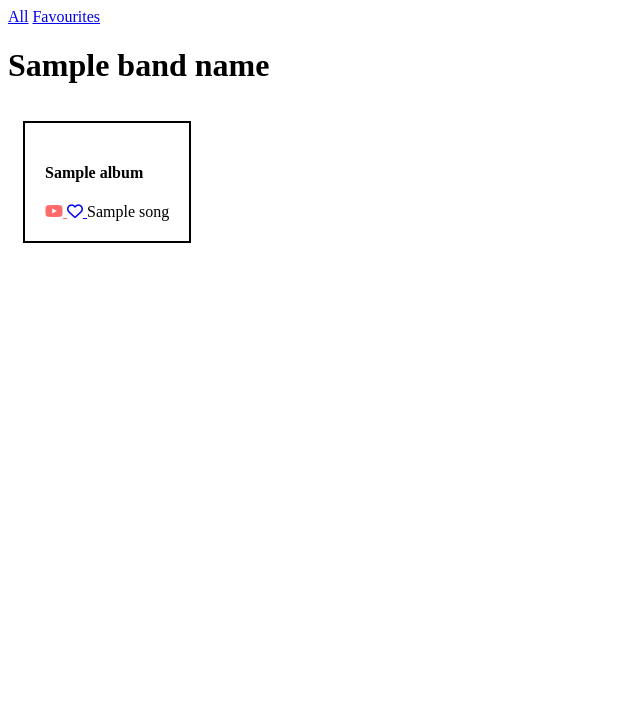
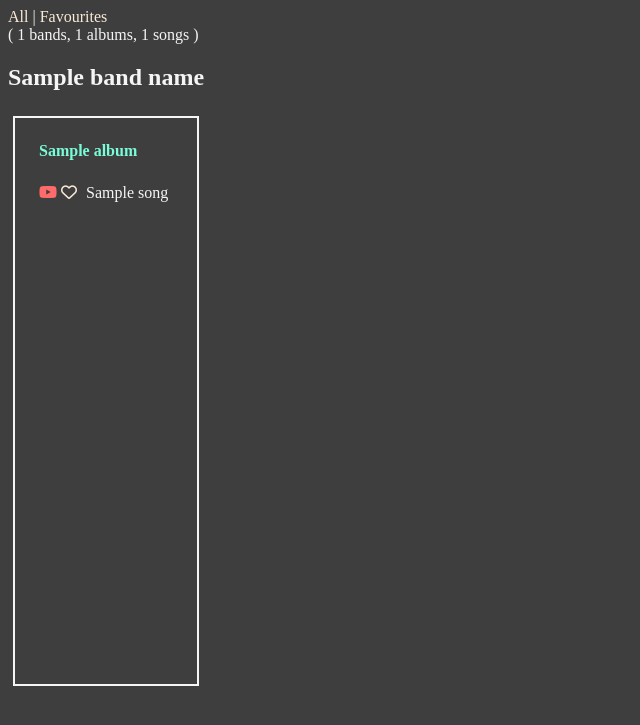
Before and after one commit to diptangsu/MyMusicCollection, a Django app: template music/templates/music/albums.html in a window 1280 px wide. Shown: the top 725 px of the page, without its empty margins (0-640 px from the left). Run offline with Django 3.2, Linux system fonts and the light colour scheme; the template is opened without the code that fills it: most values are stand-ins (such as "Sample title", 1, 10 or a date in 2020); some libraries are stand-ins or nearby versions.

```diff
--- a/music/models.py
+++ b/music/models.py
@@ -5,7 +5,7 @@ class Band(models.Model):
     name = models.CharField(max_length=255, unique=True)
 
     def __str__(self):
-        return self.name
+        return f'{self.name} ({len(self.get_albums())})'
 
     def get_albums(self):
         return Album.objects.filter(band=self)
@@ -19,7 +19,7 @@ class Album(models.Model):
         return f'{self.name} [{self.band.name}]'
 
     def get_songs(self):
-        return Song.objects.filter(album=self)
+        return Song.objects.filter(album=self).order_by('-favourite')
 
     def get_favourites(self):
         return Song.objects.filter(album=self, favourite=True)
--- a/music/templates/music/albums.html
+++ b/music/templates/music/albums.html
@@ -1,25 +1,27 @@
-<!DOCTYPE html>
-<html lang="en">
-<head>
-    <meta charset="UTF-8">
-    <title>All Bands</title>
+{% extends 'music/base.html' %}
 
-    <script src="https://kit.fontawesome.com/32ed1706f4.js" crossorigin="anonymous"></script>
-</head>
-<body>
+{% block title %}
+    {{ band_name }}
+{% endblock %}
 
-<a href="/music/bands">All</a>
-<a href="/music/favourites">Favourites</a>
+{% block body %}
 
-<h1>{{ band_name }}</h1>
+    <h2>{{ band_name }}</h2>
 
     {% for album, songs in data %}
 
-    <div class="band" style="float: left; border: 2px solid; padding: 20px; margin: 15px;">
-
-        <h4>{{ album }}</h4>
+        <table class="scrolldown">
+            <thead>
+            <tr>
+                <th align="left">{{ album }}</th>
+            </tr>
+            </thead>
+            <tbody>
             {% for song_id, song, favourite, search in songs %}
-            <a href="https://www.youtube.com/results?search_query={{ search }}" target="_blank" style="color: #ff6b6b;">
+                <tr>
+                    <td>
+                        <a href="https://www.youtube.com/results?search_query={{ search }}" target="_blank"
+                           style="color: #ff6b6b;">
                             <i class="fab fa-youtube"></i>
                         </a>
                         {% if favourite %}
@@ -27,20 +29,21 @@
                                 <i class="fas fa-heart" style="color: red"></i>
                             </a>
 
-                <span style="color: #012600; background-color: #5dff60">
+                            <span style="color: #052900; background-color: #a5ffa5;">
                         {% else %}
                             <a href="/music/bands/song/{{ song_id }}/favourite?url={{ request.path }}">
                     <i class="far fa-heart"></i>
                 </a>
-                <span style="color: black">
+                            <span>
                         {% endif %}
                         {{ song }}
                         </span>
-            <br>
+                    </td>
+                </tr>
             {% endfor %}
-    </div>
+            </tbody>
+        </table>
 
     {% endfor %}
 
-</body>
-</html>
+{% endblock %}
--- /dev/null
+++ b/music/templates/music/base.html
@@ -0,0 +1,99 @@
+{% load humanize %}
+
+<!DOCTYPE html>
+<html lang="en">
+<head>
+    <meta charset="UTF-8">
+    <title>
+        {% block title %}
+
+        {% endblock %}
+    </title>
+
+    <script src="https://kit.fontawesome.com/32ed1706f4.js" crossorigin="anonymous"></script>
+
+    <style>
+        table {
+            float: left;
+            margin: 5px;
+            border: 2px solid whitesmoke;
+        }
+
+        table, th, td {
+            padding: 10px;
+        }
+
+        th {
+            color: #79fcd7;
+        }
+
+        a {
+            color: antiquewhite;
+            text-decoration: none;
+        }
+
+        a:visited {
+            color: #adbfff;
+        }
+
+        span {
+            padding: 5px;
+        }
+
+        /* To display the block as level element */
+        table.scrolldown tbody, table.scrolldown thead {
+            display: block;
+        }
+
+        table.scrolldown tbody {
+            height: 500px;
+            overflow-x: hidden;
+        }
+
+        /* width */
+        ::-webkit-scrollbar {
+            width: 5px;
+        }
+
+        /* Track */
+        ::-webkit-scrollbar-track {
+            background: #555;
+        }
+
+        /* Handle */
+        ::-webkit-scrollbar-thumb {
+            background: #888;
+        }
+
+        /* Handle on hover */
+        ::-webkit-scrollbar-thumb:hover {
+            background: #f1f1f1;
+        }
+    </style>
+
+</head>
+<body style="background-color: #3e3e3e; color: whitesmoke">
+
+<a href="/music/bands">All</a> |
+<a href="/music/favourites">Favourites</a>
+<br>
+(
+{% if total_bands %}
+    {{ total_bands | intcomma }} bands,
+{% endif %}
+{% if total_albums %}
+    {{ total_albums | intcomma }} albums,
+{% endif %}
+{% if total_songs %}
+    {{ total_songs | intcomma }} songs
+{% endif %}
+)
+
+<br>
+
+{% block body %}
+
+{% endblock %}
+
+</body>
+</html>
--- a/music/urls.py
+++ b/music/urls.py
@@ -1,6 +1,6 @@
 from django.urls import path
+
 from . import views
-
 
 urlpatterns = [
     path('favourites', views.favourites, name='favourites'),
--- a/my_music_collection/settings.py
+++ b/my_music_collection/settings.py
@@ -37,6 +37,7 @@ INSTALLED_APPS = [
     'django.contrib.sessions',
     'django.contrib.messages',
     'django.contrib.staticfiles',
+    'django.contrib.humanize',
     'music'
 ]
 
```
Also changed, not shown: music/templates/music/all-bands.html (+23 -18 lines), music/templates/music/favourites.html (+30 -47 lines), music/views.py (+30 -9 lines), README.md, 9 other files. Lines whose indentation alone changed are shown as unchanged.
